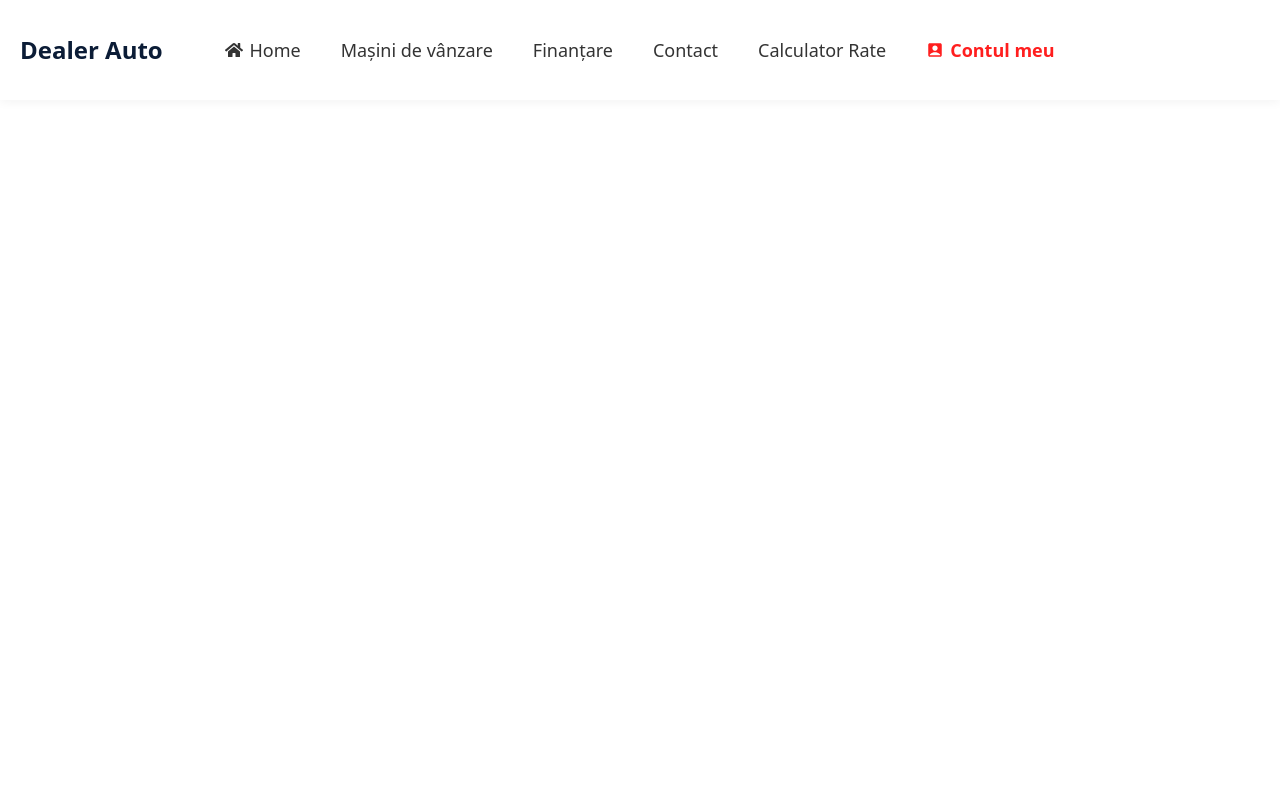
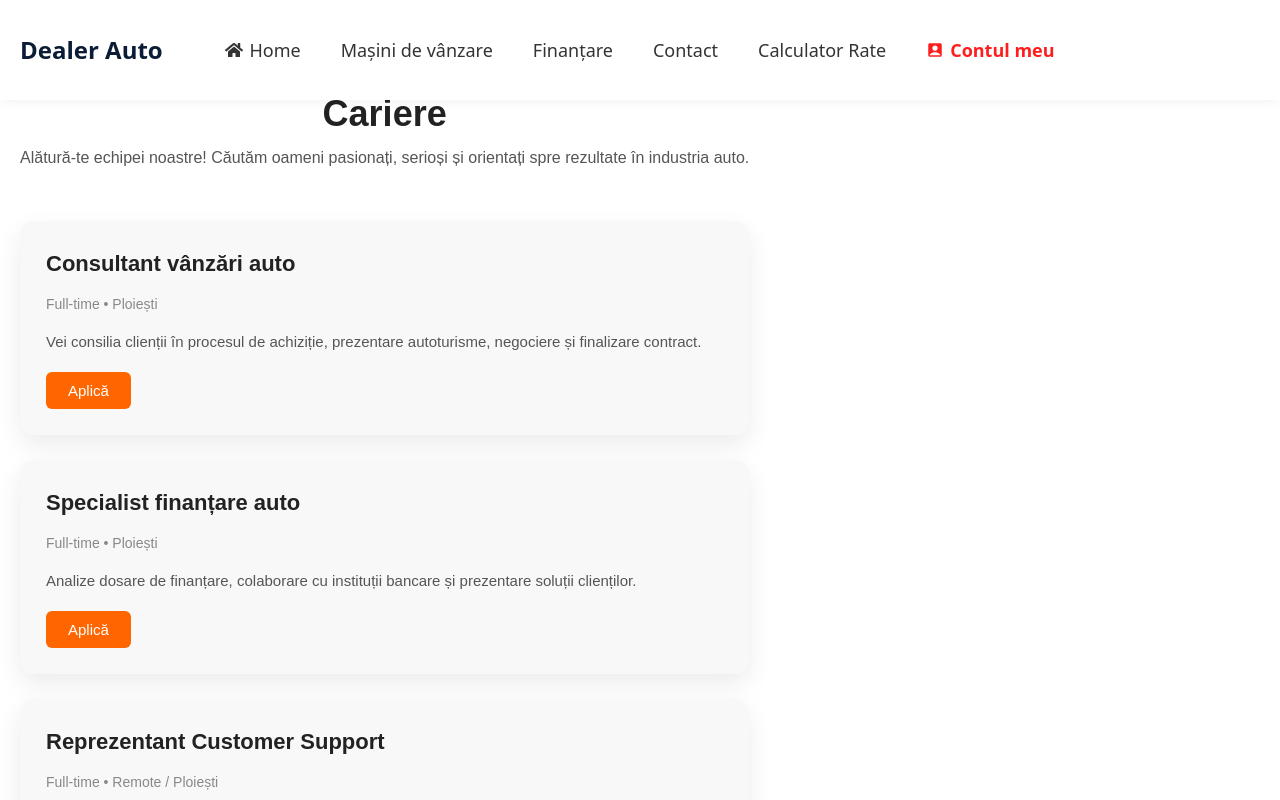
Before and after one commit to alex553478/delear-car, a React (Vite) app: page /cariere in a window 1280 px wide. Shown: the top 800 px of the page. Built offline with nearby package versions, Linux system fonts and the light colour scheme.

Commit message:
footer-completed

```diff
--- a/src/App.jsx
+++ b/src/App.jsx
@@ -11,6 +11,9 @@ import  Masini from "./assets/components/masinidevanzare.jsx";
 import Oferte from "./assets/components/oferte.jsx"
 import DespreNoi  from "./assets/components/desprenoi.jsx";
 import PDC from "./assets/components/pdc.jsx";
+import Termeni from "./assets/components/tc.jsx";
+import Qanda from "./assets/components/qanda.jsx";
+import Cariere from "./assets/components/cariere.jsx";
 
 import { AuthProvider } from "./context/AuthContext";
 
@@ -31,6 +34,9 @@ const App = () => {
           <Route path="/oferte" element={<Oferte />} />
           <Route path="/desprenoi" element={<DespreNoi />} />
           <Route path="/pdc" element={<PDC />} />
+          <Route path="/tc" element={<Termeni />} />
+          <Route path="/qanda" element={<Qanda />} />
+          <Route path="/cariere" element={<Cariere />} />
 
 
 
--- /dev/null
+++ b/src/assets/components/cariere.css
@@ -0,0 +1,91 @@
+.careers-container {
+  max-width: 1100px;
+  margin: 0 auto;
+  padding: 70px 20px;
+  font-family: Arial, Helvetica, sans-serif;
+  color: #222;
+}
+
+.careers-container h1 {
+  font-size: 36px;
+  text-align: center;
+  margin-bottom: 10px;
+  font-weight: 700;
+}
+
+.careers-intro {
+  text-align: center;
+  max-width: 800px;
+  margin: 0 auto 50px auto;
+  color: #555;
+  line-height: 1.7;
+}
+
+.jobs-list {
+  display: flex;
+  flex-direction: column;
+  gap: 25px;
+}
+
+.job-card {
+  background: #f8f8f8;
+  padding: 26px;
+  border-radius: 14px;
+  box-shadow: 0 10px 26px rgba(0,0,0,0.08);
+}
+
+.job-card h3 {
+  margin: 0 0 6px 0;
+  font-size: 22px;
+}
+
+.job-meta {
+  font-size: 14px;
+  color: #888;
+  margin-bottom: 12px;
+}
+
+.job-desc {
+  color: #555;
+  line-height: 1.6;
+  margin-bottom: 18px;
+  font-size: 15px;
+}
+
+.job-btn {
+  padding: 10px 22px;
+  border: none;
+  border-radius: 6px;
+  background: #ff6600;
+  color: #fff;
+  font-size: 15px;
+  cursor: pointer;
+  transition: background .25s ease, transform .2s ease;
+}
+
+.job-btn:hover {
+  background: #e35700;
+  transform: scale(1.05);
+}
+
+.careers-footer {
+  text-align: center;
+  margin-top: 45px;
+  font-size: 15px;
+  color: #444;
+}
+
+.careers-footer strong {
+  color: #111;
+}
+
+/* mobile */
+@media (max-width: 768px) {
+  .careers-container h1 {
+    font-size: 28px;
+  }
+
+  .job-card h3 {
+    font-size: 20px;
+  }
+}
--- /dev/null
+++ b/src/assets/components/cariere.jsx
@@ -0,0 +1,60 @@
+import React from "react";
+import "./cariere.css";
+
+const Cariere = () => {
+  const jobs = [
+    {
+      title: "Consultant vânzări auto",
+      type: "Full-time",
+      location: "Ploiești",
+      description:
+        "Vei consilia clienții în procesul de achiziție, prezentare autoturisme, negociere și finalizare contract."
+    },
+    {
+      title: "Specialist finanțare auto",
+      type: "Full-time",
+      location: "Ploiești",
+      description:
+        "Analize dosare de finanțare, colaborare cu instituții bancare și prezentare soluții clienților."
+    },
+    {
+      title: "Reprezentant Customer Support",
+      type: "Full-time",
+      location: "Remote / Ploiești",
+      description:
+        "Gestionarea solicitărilor clienților, programări la test-drive și comunicare post-achiziție."
+    }
+  ];
+
+  return (
+    <div className="careers-container">
+      <h1>Cariere</h1>
+      <p className="careers-intro">
+        Alătură-te echipei noastre! Căutăm oameni pasionați, serioși și
+        orientați spre rezultate în industria auto.
+      </p>
+
+      <div className="jobs-list">
+        {jobs.map((job, index) => (
+          <div className="job-card" key={index}>
+            <h3>{job.title}</h3>
+            <p className="job-meta">
+              {job.type} • {job.location}
+            </p>
+            <p className="job-desc">{job.description}</p>
+            <button className="job-btn">Aplică</button>
+          </div>
+        ))}
+      </div>
+
+      <div className="careers-footer">
+        <p>
+          Nu vezi un rol potrivit? Trimite-ne CV-ul la{" "}
+          <strong>recrutare@dealerauto.ro</strong>
+        </p>
+      </div>
+    </div>
+  );
+};
+
+export default Cariere;
--- a/src/assets/components/footer.jsx
+++ b/src/assets/components/footer.jsx
@@ -28,12 +28,18 @@ const Footer = () => {
                     <Link to="/desprenoi">
                         <li>Despre noi</li>
                     </Link>
-                    <li>Cariere</li>
+                    <Link to="/cariere">
+                        <li>Cariere</li>
+                    </Link>
                     <Link to="/pdc">
                         <li>Politica de confidentialitate</li>
                     </Link>
-                    <li>Termeni și condiții</li>
-                    <li>Ajutor</li>
+                    <Link to="/tc">
+                        <li>Termeni și condiții</li>
+                    </Link>
+                    <Link to="/qanda">
+                        <li>Ajutor</li>
+                    </Link>
                     <Link to="/contact">
                         <li>Contact</li>
                     </Link>
--- /dev/null
+++ b/src/assets/components/qanda.css
@@ -0,0 +1,51 @@
+.qanda-container {
+  max-width: 1000px;
+  margin: 0 auto;
+  padding: 60px 20px;
+  font-family: Arial, Helvetica, sans-serif;
+  color: #222;
+}
+
+.qanda-container h1 {
+  font-size: 34px;
+  text-align: center;
+  margin-bottom: 40px;
+  font-weight: 700;
+}
+
+.faq-list {
+  display: flex;
+  flex-direction: column;
+  gap: 25px;
+}
+
+.faq-item {
+  background: #f7f7f7;
+  padding: 22px;
+  border-radius: 12px;
+  box-shadow: 0 10px 24px rgba(0,0,0,0.08);
+}
+
+.faq-item h3 {
+  margin: 0 0 10px 0;
+  font-size: 20px;
+  color: #111;
+}
+
+.faq-item p {
+  margin: 0;
+  line-height: 1.6;
+  color: #555;
+  font-size: 15px;
+}
+
+/* mobile */
+@media (max-width: 768px) {
+  .qanda-container h1 {
+    font-size: 28px;
+  }
+
+  .faq-item h3 {
+    font-size: 18px;
+  }
+}
--- /dev/null
+++ b/src/assets/components/qanda.jsx
@@ -0,0 +1,34 @@
+import React from "react";
+import "./qanda.css";
+
+const Qanda = () => {
+  return (
+    <div className="qanda-container">
+      <h1>Întrebări și răspunsuri</h1>
+
+      <div className="faq-list">
+        <div className="faq-item">
+          <h3>Ce tipuri de autoturisme comercializați?</h3>
+          <p>Oferim autoturisme second-hand importate din Germania, Olanda și Belgia.</p>
+        </div>
+
+        <div className="faq-item">
+          <h3>Se poate cumpăra în rate?</h3>
+          <p>Da. Colaborăm cu instituții financiare pentru finanțare auto.</p>
+        </div>
+
+        <div className="faq-item">
+          <h3>Oferiți garanție?</h3>
+          <p>Da, pentru unele vehicule oferim garanție 12 luni pentru motor și cutie.</p>
+        </div>
+
+        <div className="faq-item">
+          <h3>Se pot verifica mașinile înainte de achiziție?</h3>
+          <p>Da. Recomandăm verificare tehnică și test drive.</p>
+        </div>
+      </div>
+    </div>
+  );
+};
+
+export default Qanda;
--- /dev/null
+++ b/src/assets/components/tc.jsx
@@ -0,0 +1,92 @@
+import React from "react";
+import "./termeni.css";
+
+const Termeni = () => {
+  return (
+    <div className="termeni-container">
+
+      {/* BANNER */}
+      <section className="termeni-banner">
+        <div className="termeni-overlay"></div>
+        <div className="termeni-content">
+          <h3>Termeni și Condiții</h3>
+        </div>
+      </section>
+
+      {/* CONȚINUT */}
+      <div className="termeni-section">
+        <h4>1. Acceptarea termenilor</h4>
+        <p>
+          Accesând site-ul Dealer Auto, confirmați că ați citit, înțeles și
+          acceptat prezentele Termeni și Condiții. Dacă nu sunteți de acord,
+          vă rugăm să nu utilizați platforma.
+        </p>
+
+        <h4>2. Descrierea serviciilor</h4>
+        <p>
+          Platforma oferă informații despre autoturisme disponibile spre
+          vânzare, soluții de finanțare, date tehnice și alte servicii
+          specifice domeniului auto.
+        </p>
+
+        <h4>3. Disponibilitatea produselor</h4>
+        <p>
+          Stocul de autoturisme poate suferi modificări fără notificare
+          prealabilă. Anumite modele pot fi rezervate sau indisponibile în
+          momentul solicitării.
+        </p>
+
+        <h4>4. Prețuri și oferte</h4>
+        <p>
+          Toate prețurile afișate sunt exprimate în euro sau lei. Ofertele
+          sunt valabile în limita stocului disponibil și pot fi modificate
+          fără avertisment. Prețurile pot suferi modificări în funcție de
+          opțiunile de finanțare.
+        </p>
+
+        <h4>5. Informații tehnice</h4>
+        <p>
+          Dealer Auto depune eforturi pentru a furniza informații exacte,
+          însă anumite date pot suferi erori sau pot fi preluate de la terți.
+          Înainte de achiziție, recomandăm verificarea vehiculului în mod
+          direct.
+        </p>
+
+        <h4>6. Finanțare și rate</h4>
+        <p>
+          Aprobarea unui dosar de finanțare depinde de instituțiile bancare
+          partenere. Dealer Auto nu garantează obținerea creditului.
+        </p>
+
+        <h4>7. Garanții</h4>
+        <p>
+          Pentru anumite vehicule se oferă garanție contractuală, în funcție
+          de termenii menționați la momentul achiziției.
+        </p>
+
+        <h4>8. Limitarea răspunderii</h4>
+        <p>
+          Dealer Auto nu poate fi tras la răspundere pentru erori
+          tipografice, indisponibilitatea temporară a site-ului sau erori
+          rezultate din cauze externe.
+        </p>
+
+        <h4>9. Dreptul aplicabil</h4>
+        <p>
+          Termenii și Condițiile sunt guvernate de legislația română. Orice
+          litigiu va fi soluționat pe cale amiabilă, iar în caz contrar de
+          instanțele competente din România.
+        </p>
+
+        <h4>10. Actualizarea termenilor</h4>
+        <p>
+          Dealer Auto își rezervă dreptul de a modifica acești Termeni și
+          Condiții fără notificare prealabilă. Versiunea actualizată va fi
+          disponibilă pe website.
+        </p>
+      </div>
+    </div>
+  );
+};
+
+export default Termeni;
```
Also changed, not shown: src/assets/components/termeni.css (added, +72 -0 lines).
